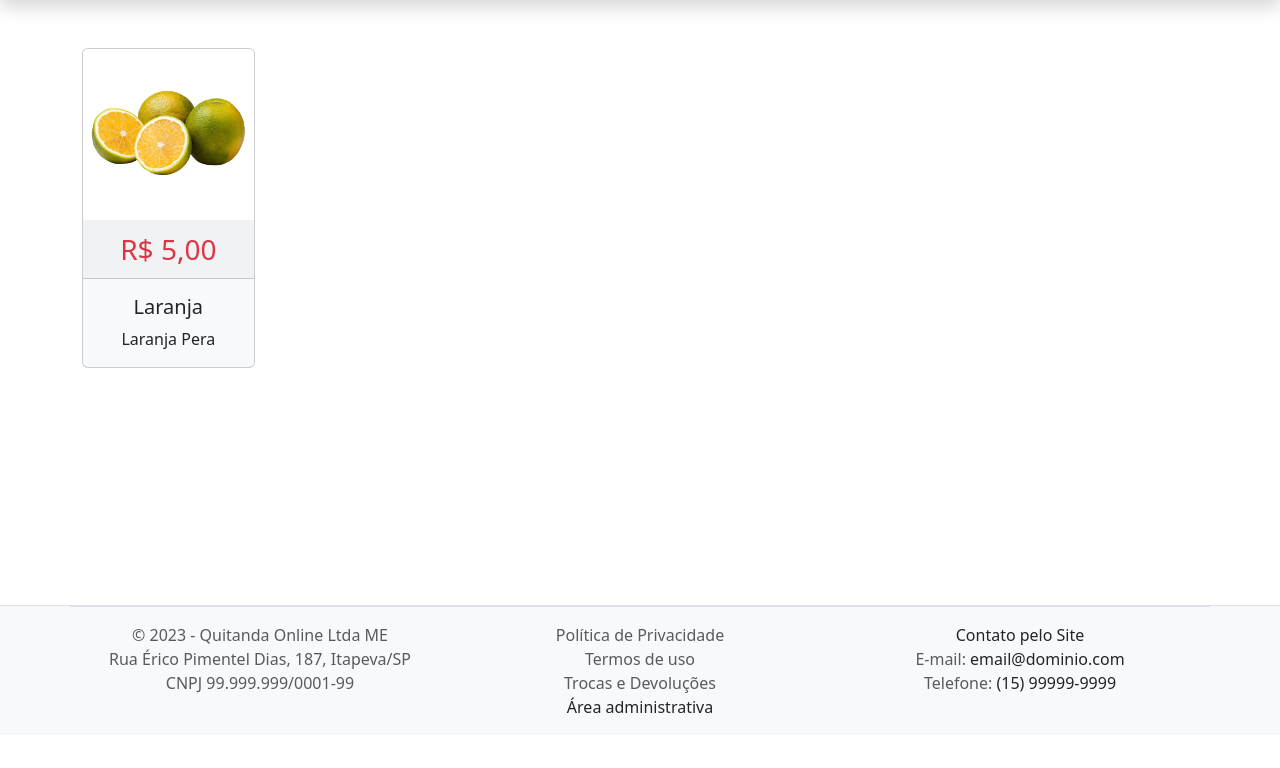
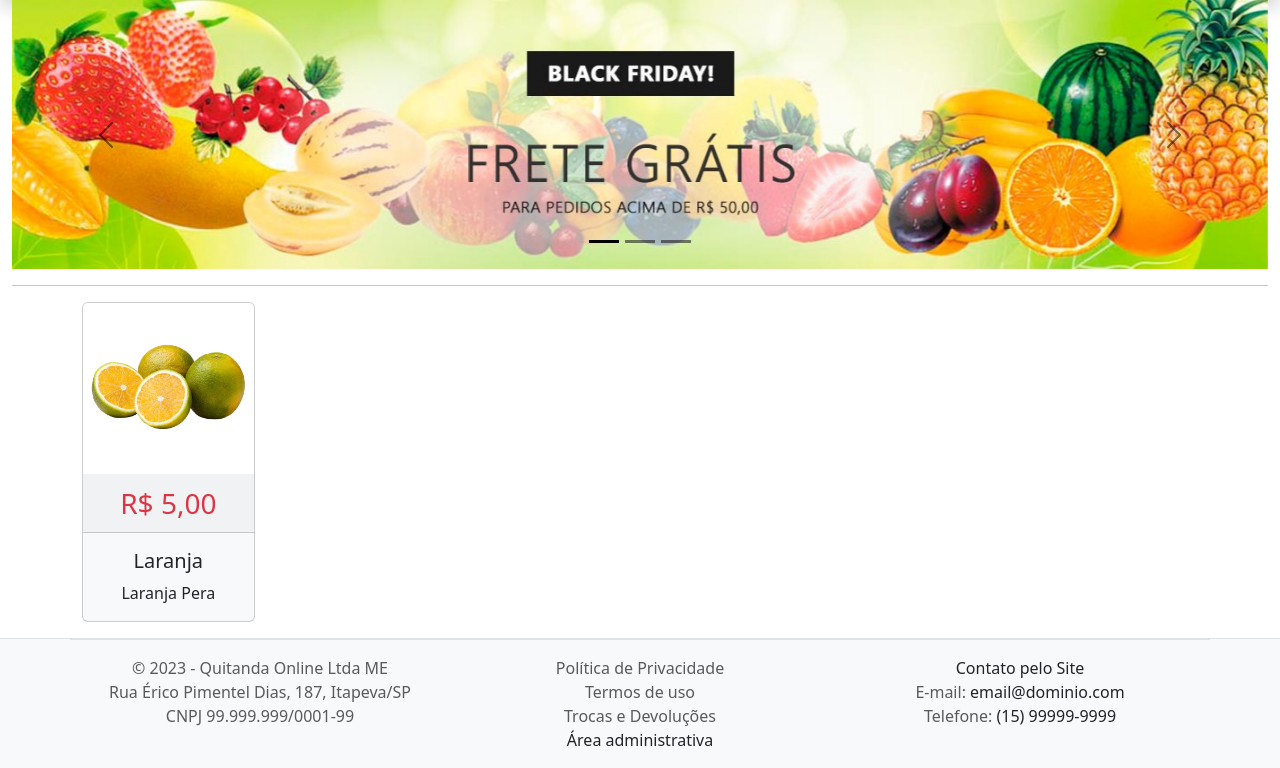
Before and after one commit to profRafaelRibas/ProjetoFlaskQuitandaDoZe, a Flask app: page / in a window 1280 px wide. Shown: the part 65-833 px from the top of the page. Before the commit the page ends 778 px from the top, so only its background shows below. Run offline with Flask 3, Linux system fonts and the light colour scheme; data comes from the database, SQL or seed files in the repository; both versions use the stored data as it was after the commit.

Commit message:
Adição do carrousel

```diff
--- a/templates/adm.html
+++ b/templates/adm.html
@@ -3,7 +3,7 @@
   {% if not produtos %}
     <h1 class="text-center text-danger my-5">Não há produtos cadastrados</h1>
   {% else %}
-    <div class="container text-center">
+    <div class="container text-center py-5">
       <ul class="list-group mb-3 d-flex flex-row">
         <div class="row g-3">
           {% for produto in produtos %}
--- a/templates/cadprodutos.html
+++ b/templates/cadprodutos.html
@@ -1,6 +1,6 @@
 {% extends 'modelo.html' %}
 {% block conteudo %}
-  <div class="container">
+  <div class="container py-5">
     <div class="row justify-content-center text-center">
       <h1 class="mb-3 display-4">Cadastro de produtos</h1>
       <form action="/cadastro" method="post" enctype="multipart/form-data" class="col-sm-10 col-md-8 col-lg-6 text-center needs-validation" novalidate>
--- a/templates/editprodutos.html
+++ b/templates/editprodutos.html
@@ -1,6 +1,6 @@
 {% extends 'modelo.html' %}
 {% block conteudo %}
-  <div class="container">
+  <div class="container py-5">
     <div class="row justify-content-center text-center">
       <h1 class="mb-3 display-4">Editar produto</h1>
       <form action="/editarprodutos" method="post" enctype="multipart/form-data" class="col-sm-10 col-md-8 col-lg-6 text-center needs-validation" novalidate>
--- a/templates/home.html
+++ b/templates/home.html
@@ -1,10 +1,42 @@
 {% extends 'modelo.html' %}
 {% block conteudo %}
+<div class="container-fluid">
+  <div id="carouselMain" class="carousel slide carousel-dark" data-bs-ride="carousel">
+      <div class="carousel-indicators">
+          <button type="button" data-bs-target="#carouselMain" data-bs-slide-to="0" class="active"></button>
+          <button type="button" data-bs-target="#carouselMain" data-bs-slide-to="1"></button>
+          <button type="button" data-bs-target="#carouselMain" data-bs-slide-to="2"></button>
+      </div>
+      <div class="carousel-inner">
+          <div class="carousel-item active" data-bs-interval="3000">
+              <img src="static/img/slides/slide01.jpg" class="d-none d-md-block w-100" alt="...">
+              <img src="static/img/slides/slide01small.jpg" class="d-block d-md-none w-100" alt="...">
+          </div>
+          <div class="carousel-item" data-bs-interval="3000">
+              <img src="static/img/slides/slide01.jpg" class="d-none d-md-block w-100" alt="...">
+              <img src="static/img/slides/slide01small.jpg" class="d-block d-md-none w-100" alt="...">
+          </div>
+          <div class="carousel-item" data-bs-interval="3000">
+              <img src="static/img/slides/slide01.jpg" class="d-none d-md-block w-100" alt="...">
+              <img src="static/img/slides/slide01small.jpg" class="d-block d-md-none w-100" alt="...">
+          </div>
+      </div>
+      <button class="carousel-control-prev" type="button" data-bs-target="#carouselMain" data-bs-slide="prev">
+          <span class="carousel-control-prev-icon" aria-hidden="true"></span>
+          <span class="visually-hidden">Anterior</span>
+      </button>
+      <button class="carousel-control-next" type="button" data-bs-target="#carouselMain" data-bs-slide="next">
+          <span class="carousel-control-next-icon" aria-hidden="true"></span>
+          <span class="visually-hidden">Próximo</span>
+      </button>
+  </div>
+  <hr class="mt-3">
+</div>
   {% if not produtos %}
-    <h1 class="display-5 text-center text-danger">Estamos preparando as promoções desta semana...</h1>
+    <h1 class="display-5 text-center text-danger mt-3">Estamos preparando as promoções desta semana...</h1>
     <h2 class="display-4 text-center text-success">Retorne em breve.</h1>
   {% else %}
-    <div class="container">
+    <div class="container my-3">
       <div class="row g-3">
         {% for produto in produtos %}
           <div class="col-12 col-sm-6 col-md-4 col-lg-3 col-xl-2">
--- a/templates/login.html
+++ b/templates/login.html
@@ -1,6 +1,6 @@
 {% extends 'modelo.html' %}
 {% block conteudo %}
-  <div class="container">
+  <div class="container py-5">
     <h1 class="mb-5 display-5 text-center">Identifique-se, por favor</h1>
     <div class="row justify-content-center">
       <form action="/acesso" method="post" class="text-center col-10 col-md-8 col-lg-6 needs-validation" novalidate>
--- a/templates/modelo.html
+++ b/templates/modelo.html
@@ -39,7 +39,7 @@
             </div>
           </nav>
     </header>
-    <main class="flex-fill py-5">
+    <main class="flex-fill">
         {% block conteudo%}
         {% endblock %}
     </main>
```
Also changed, not shown: db_quitanda.db, static/img/produtos/75a1c79d85424c6c9529c589f9aa5251Laranja.png (added), static/img/slides/slide01.jpg (added), static/img/slides/slide01small.jpg (added).
